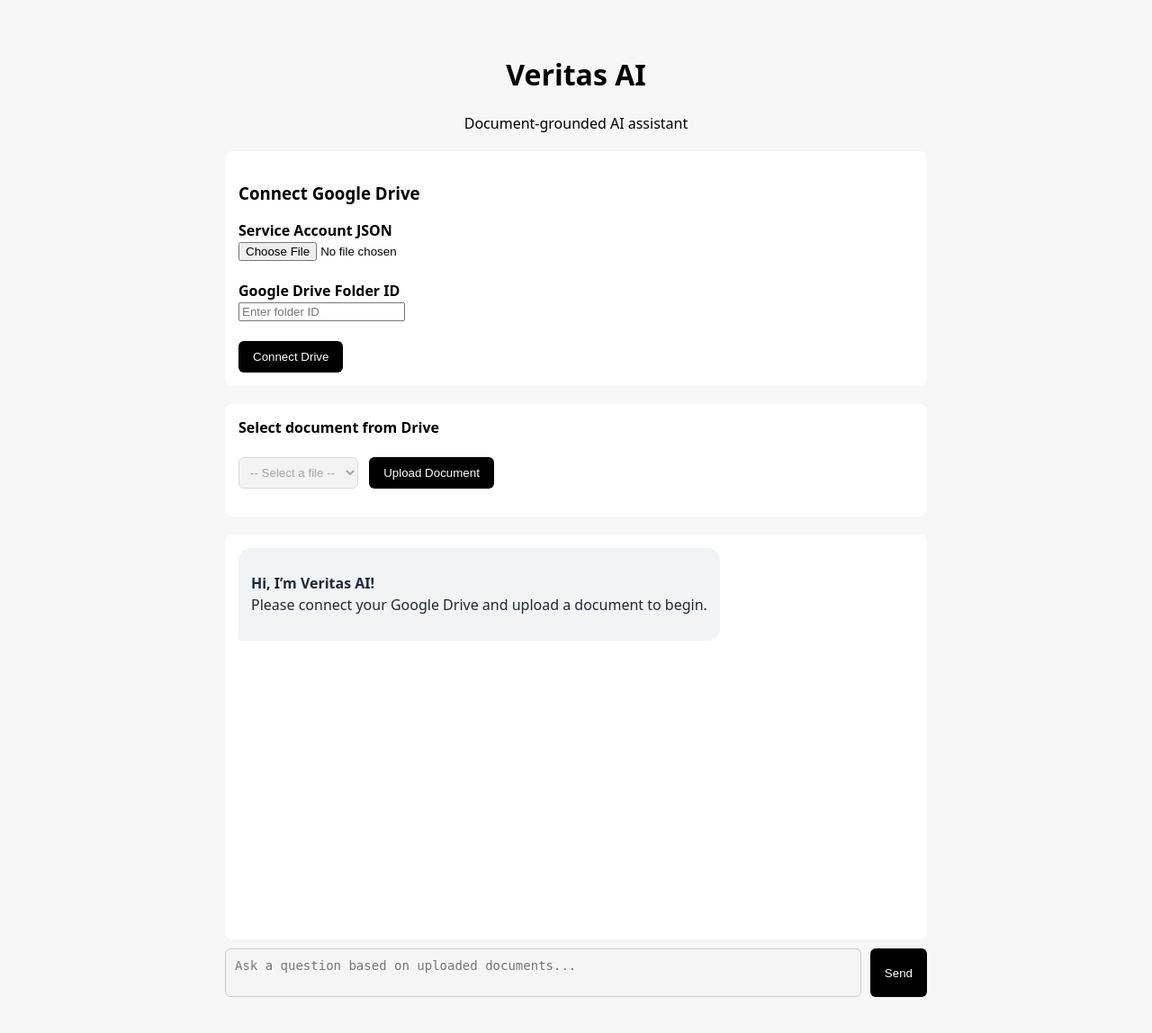
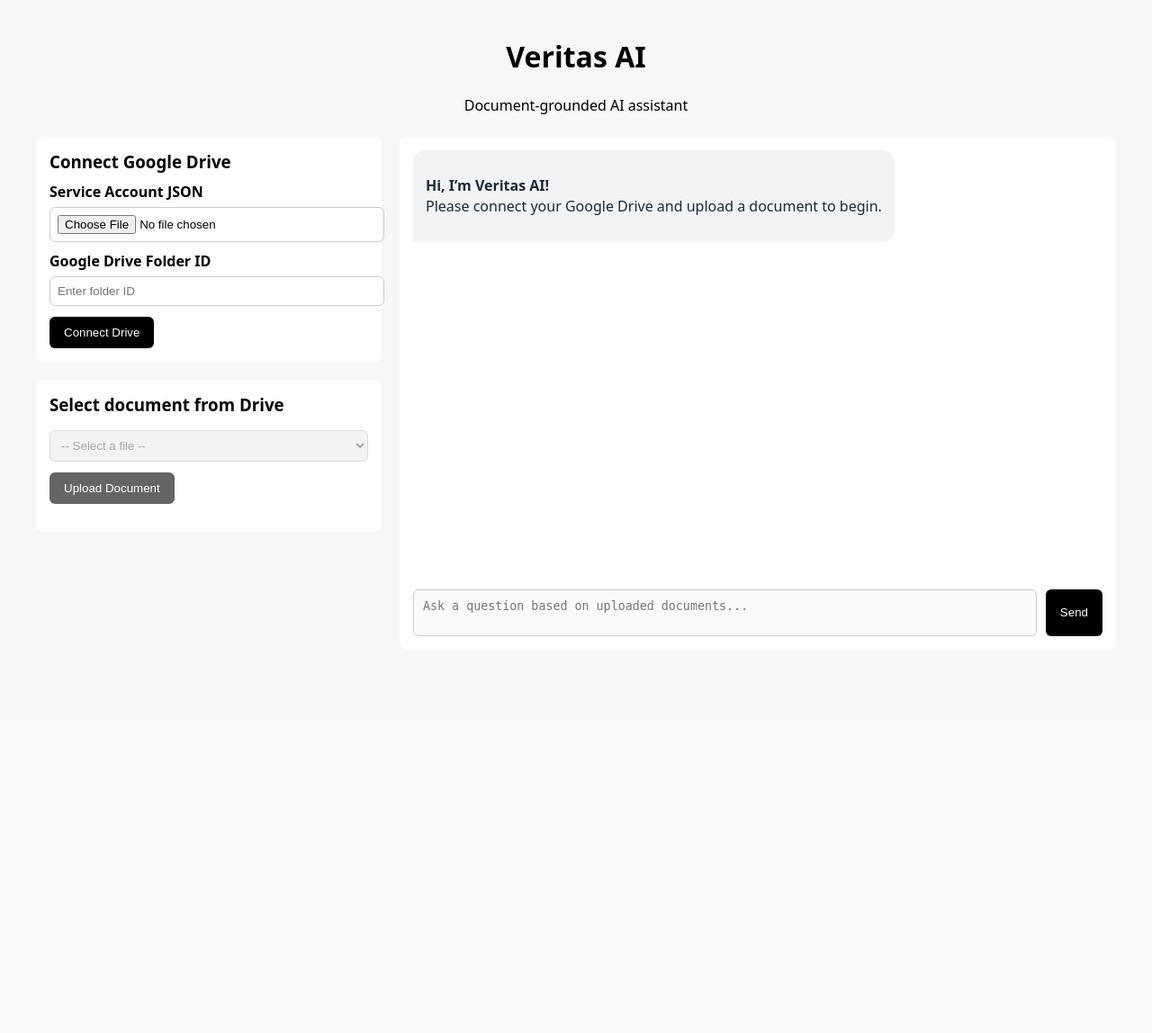
Before and after one commit to Abhijith-ES/Veritas-AI, a Flask app: page / in a window 1280 px wide. Shown: the whole page at 90% size. After the commit the page ends 707 px from the top, so only its background shows below. Run offline with Flask 3, Linux system fonts and the light colour scheme.

Commit message:
Refactor UI to separate configuration and chat sections

```diff
--- a/frontend/static/css/style.css
+++ b/frontend/static/css/style.css
@@ -1,3 +1,4 @@
+/* ---------- GLOBAL ---------- */
 body {
     margin: 0;
     font-family: system-ui, -apple-system, sans-serif;
@@ -5,16 +6,36 @@ body {
 }
 
 .app-container {
-    max-width: 820px;
+    max-width: 1200px;
     margin: auto;
     padding: 20px;
 }
 
+/* ---------- HEADER ---------- */
 .header {
     text-align: center;
-    margin-bottom: 20px;
+    margin-bottom: 24px;
 }
 
+/* ---------- MAIN LAYOUT ---------- */
+.main-layout {
+    display: flex;
+    gap: 20px;
+    align-items: flex-start;
+}
+
+/* ---------- LEFT PANEL ---------- */
+.side-panel {
+    width: 32%;
+    min-width: 300px;
+}
+
+/* ---------- RIGHT PANEL ---------- */
+.chat-panel {
+    flex: 1;
+}
+
+/* ---------- UPLOAD SECTIONS ---------- */
 .upload-section {
     background: #ffffff;
     padding: 15px;
@@ -22,62 +43,112 @@ body {
     margin-bottom: 20px;
 }
 
-.chat-box {
+.upload-section h3 {
+    margin-top: 0;
+    margin-bottom: 10px;
+}
+
+.upload-section label {
+    display: block;
+    margin-top: 10px;
+}
+
+.upload-section input,
+.upload-section select {
+    width: 100%;
+    padding: 8px;
+    margin-top: 6px;
+    border-radius: 6px;
+    border: 1px solid #ccc;
+}
+
+.upload-section button {
+    margin-top: 12px;
+    padding: 10px 16px;
+    border: none;
+    border-radius: 6px;
+    background: #000;
+    color: #fff;
+    cursor: pointer;
+}
+
+.upload-section button:disabled {
+    opacity: 0.6;
+    cursor: not-allowed;
+}
+
+/* ---------- UPLOADED FILES ---------- */
+.uploaded-files {
+    list-style: none;
+    padding: 0;
+    margin-top: 10px;
+}
+
+.uploaded-files li {
+    padding: 6px 10px;
+    background: #f1f3f5;
+    border-radius: 6px;
+    font-size: 13px;
+    margin-bottom: 6px;
+}
+
+/* ---------- CHAT SECTION ---------- */
+.chat-section {
     background: #ffffff;
-    height: 420px;
-    overflow-y: auto;
+    border-radius: 8px;
     padding: 15px;
-    border-radius: 8px;
+    height: 540px;
     display: flex;
     flex-direction: column;
 }
 
-/* Message rows */
+/* ---------- CHAT BOX ---------- */
+.chat-box {
+    flex: 1;
+    overflow-y: auto;
+    display: flex;
+    flex-direction: column;
+}
+
+/* ---------- MESSAGE ROWS ---------- */
 .message-row {
     display: flex;
     margin-bottom: 12px;
 }
 
-/* User alignment */
 .message-row.user {
     justify-content: flex-end;
 }
 
-/* Bot alignment */
 .message-row.bot {
     justify-content: flex-start;
 }
 
-/* Message bubble */
 .message-bubble {
     max-width: 70%;
     padding: 12px 14px;
     border-radius: 14px;
     line-height: 1.45;
-    word-wrap: break-word;
 }
 
-/* User bubble */
 .message-row.user .message-bubble {
     background: #0b5cff;
     color: #ffffff;
     border-bottom-right-radius: 4px;
 }
 
-/* Bot bubble */
 .message-row.bot .message-bubble {
     background: #f1f3f5;
     color: #1f2937;
     border-bottom-left-radius: 4px;
 }
 
-/* Refusal styling */
 .message-bubble.refusal {
     font-style: italic;
     color: #6b7280;
 }
 
-/* Input area */
+/* ---------- INPUT AREA ---------- */
 .input-area {
     display: flex;
     gap: 10px;
@@ -90,58 +161,28 @@ textarea {
     padding: 10px;
     border-radius: 6px;
     border: 1px solid #ccc;
-    font-size: 14px;
 }
 
 button {
     padding: 10px 16px;
+    border-radius: 6px;
     border: none;
-    border-radius: 6px;
     background: #000;
     color: #fff;
     cursor: pointer;
 }
-.uploaded-files {
-    list-style: none;
-    padding: 0;
-    margin-top: 10px;
-}
 
-.uploaded-files li {
+/* ---------- SYSTEM ALERT ---------- */
+.system-alert {
     display: flex;
     justify-content: space-between;
-    padding: 6px 10px;
-    margin-bottom: 6px;
-    background: #f1f3f5;
-    border-radius: 6px;
-    font-size: 13px;
-}
-
-.file-name {
-    font-weight: 500;
-    color: #1f2937;
-}
-
-.file-size {
-    color: #6b7280;
-    font-size: 12px;
-}
-.system-alert {
-    display: flex;
     align-items: center;
-    justify-content: space-between;
-
     background-color: #fdecea;
     color: #611a15;
-
     border: 1px solid #f5c2c7;
     border-radius: 6px;
-
     padding: 12px 16px;
     margin-bottom: 12px;
-
-    font-size: 14px;
-    font-weight: 500;
 }
 
 .system-alert.hidden {
@@ -152,15 +193,5 @@ button {
     background: none;
     border: none;
     font-size: 18px;
-    font-weight: bold;
-    color: #611a15;
     cursor: pointer;
-    line-height: 1;
 }
-
-select {
-    padding: 8px;
-    border-radius: 6px;
-    border: 1px solid #ccc;
-    margin-right: 8px;
-}
--- a/frontend/templates/chat.html
+++ b/frontend/templates/chat.html
@@ -1,22 +1,25 @@
 {% extends "base.html" %}
 {% block content %}
-
-<div class="app-container">
 
 <header class="header">
     <h1>Veritas AI</h1>
     <p>Document-grounded AI assistant</p>
 </header>
 
-    <!-- Drive Configuration Section -->
+<div class="main-layout">
+
+    <!-- LEFT PANEL -->
+    <aside class="side-panel">
+
+        <!-- Drive Configuration -->
         <section class="upload-section">
             <h3>Connect Google Drive</h3>
 
-        <label><strong>Service Account JSON</strong></label><br>
-        <input type="file" id="serviceAccountFile" accept=".json"><br><br>
+            <label><strong>Service Account JSON</strong></label>
+            <input type="file" id="serviceAccountFile" accept=".json">
 
-        <label><strong>Google Drive Folder ID</strong></label><br>
-        <input type="text" id="folderIdInput" placeholder="Enter folder ID"><br><br>
+            <label><strong>Google Drive Folder ID</strong></label>
+            <input type="text" id="folderIdInput" placeholder="Enter folder ID">
 
             <button onclick="configureDrive()">Connect Drive</button>
 
@@ -25,7 +28,7 @@
 
         <!-- Drive File Selection -->
         <section class="upload-section">
-        <label for="driveFileSelect"><strong>Select document from Drive</strong></label><br><br>
+            <h3>Select document from Drive</h3>
 
             <select id="driveFileSelect" disabled>
                 <option value="">-- Select a file --</option>
@@ -38,6 +41,11 @@
             <div id="uploadStatus"></div>
             <ul id="uploadedFiles" class="uploaded-files"></ul>
         </section>
+
+    </aside>
+
+    <!-- RIGHT PANEL -->
+    <main class="chat-panel">
 
         <!-- System Alert -->
         <div id="systemAlert" class="system-alert hidden">
@@ -58,9 +66,13 @@
                     rows="2"
                     disabled
                 ></textarea>
-            <button onclick="sendMessage()" disabled id="sendBtn">Send</button>
+                <button onclick="sendMessage()" disabled id="sendBtn">
+                    Send
+                </button>
             </div>
         </section>
+
+    </main>
 
 </div>
 
```
Lines whose indentation alone changed are shown as unchanged.
